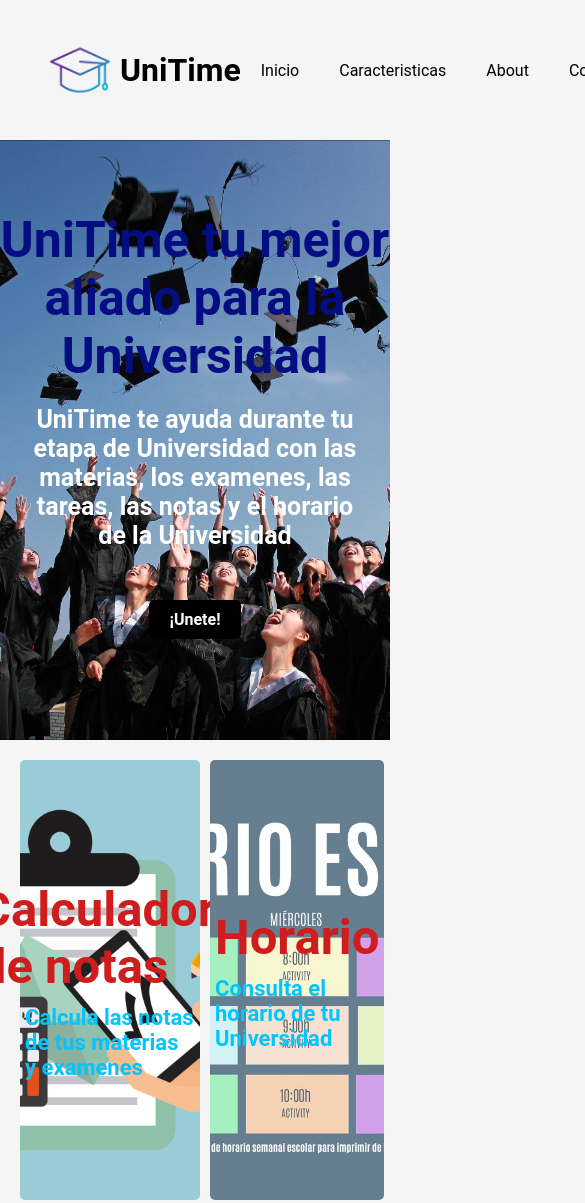
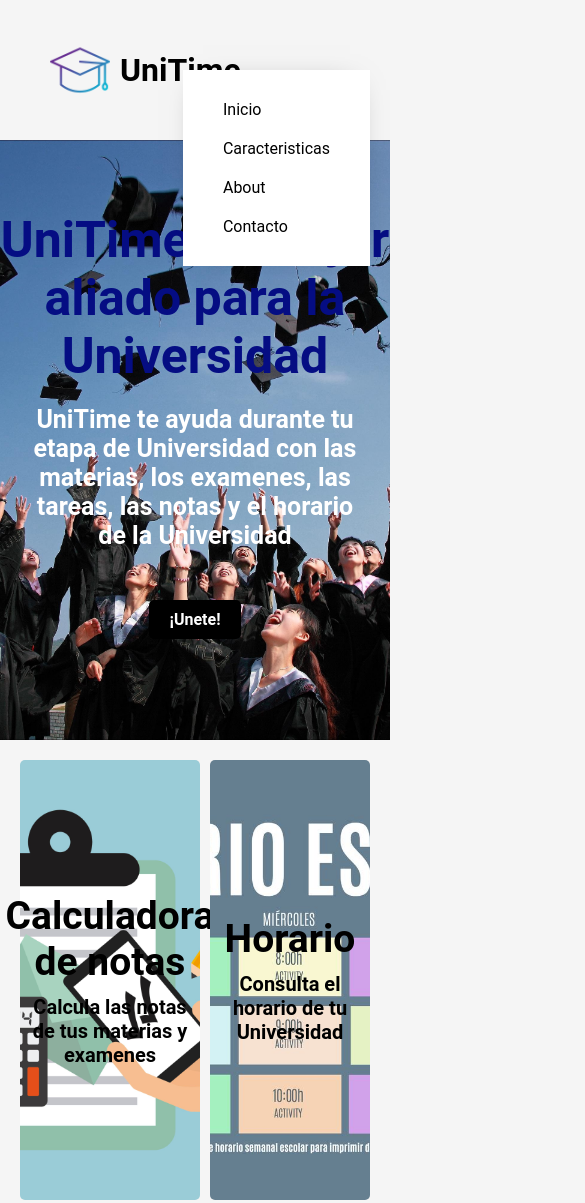
Before and after one commit to mohabh15/Full-Stack, a plain HTML site: page curso_html5/index.html in a window 390 px wide. Shown: the top 1203 px of the page, 585 px wide, since content can reach past the window. Drawn offline with Linux system fonts and the light colour scheme.

Commit message:
añadimos responsive

```diff
--- a/curso_html5/index.css
+++ b/curso_html5/index.css
@@ -3,6 +3,7 @@
     padding: 0;
     box-sizing: border-box;
     font-family: Roboto, sans-serif;
+
 
 }
 
@@ -20,6 +21,8 @@ header{
     align-items: center;
     margin: auto;
 }
+
+
 
 .logo{
     display: flex;
@@ -76,7 +79,10 @@ nav ul li a:hover{
 }
 
 
+main{
+    width:100%;
 
+}
 
 .cover{
     width: 100%;
@@ -153,22 +159,23 @@ nav ul li a:hover{
     flex-direction: column;
     justify-content: center;
     align-items: center;
-
+    text-align: center;
 }
 
 .caracteristicas_item h2{
-    font-size: 49px;
-    color: rgb(207, 28, 28);
+    font-size: 50px;
+    color: rgb(0, 0, 0);
     font-weight: bold;
     padding: 5px;
 }
 
 .caracteristicas_item p{
     font-size: 22px;
-    color: rgb(2, 196, 255);
+    color: rgb(0, 0, 0);
     font-weight: bold;
     padding: 5px;
 }
+
 
 
 #examenes{
@@ -207,8 +214,14 @@ nav ul li a:hover{
 }
 
 
+.caracteristicas_item h2:hover{
+    color: blueviolet;
 
+}
 
+.caracteristicas_item p:hover{
+    color: blue;
+}
 
 
 
@@ -227,21 +240,45 @@ footer{
 
 
 
+@media screen and (max-width: 995px){
+
+    .header_signin_register{
+        display: none;
+    }
+
+    nav{
+        position: absolute;
+        top: 70px;
+        right: 20px;
+        overflow: hidden;
+        z-index: 10;
+        box-shadow: 0px 0px 30px -20px rgba(0,0,0,0.5);
+        border: 50px;
+    }
 
 
+    header nav ul{
+        padding: 20px 0px;
+        flex-direction: column;
+        background: #fff;
+
+    }
+
+    header nav ul li{
+        padding: 10px 40px;
+
+    }
+
+    .caracteristicas_item h2{
+        font-size: 39px;
+    }
+
+    .caracteristicas_item p{
+        font-size: 20px;
+    }
 
 
-
-
-
-
-
-
-
-
-
-
-
+}
 
 
 
```
